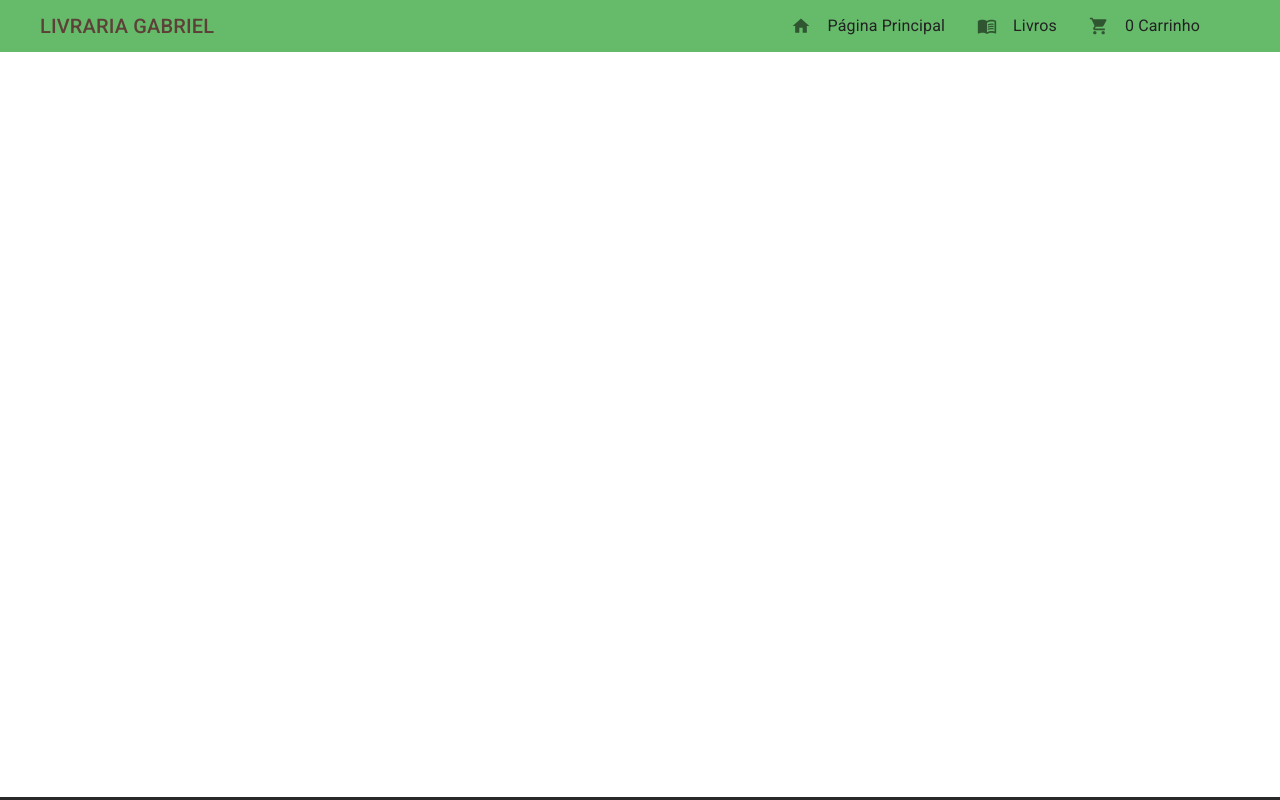
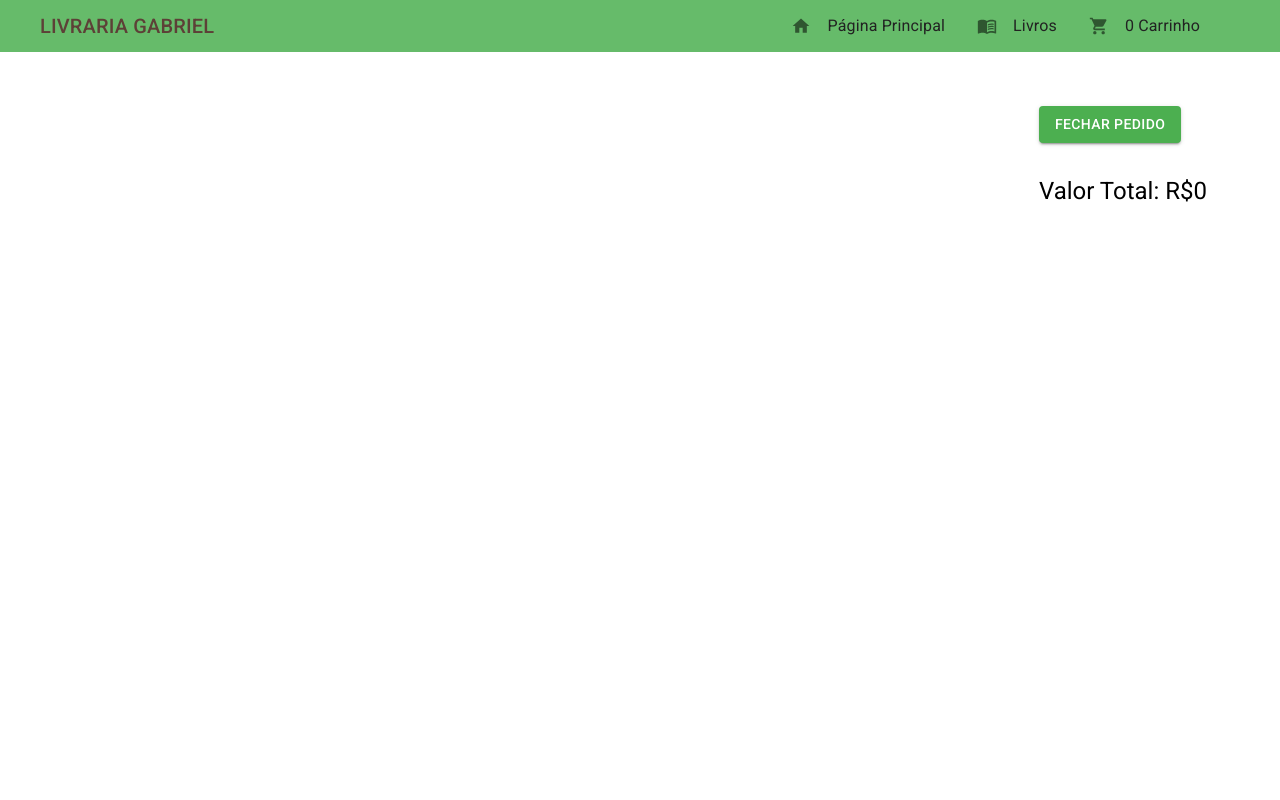
Before and after one commit to gabrielcomputacao/loja-livros-gabriel, a React (Create React App) app in the folder site-livraria-gabriel/: page /carrinho in a window 1280 px wide. Shown: the top 800 px of the page. Built offline with nearby package versions, Linux system fonts and the light colour scheme.

Commit message:
feat: create pagina fechar compra e variavel total

```diff
--- a/site-livraria-gabriel/src/pages/Carrinho.tsx
+++ b/site-livraria-gabriel/src/pages/Carrinho.tsx
@@ -1,29 +1,51 @@
-import { Card, CardContent, Typography } from "@mui/material"
-import { LayoutPrincipal } from "../shared/layouts"
-import storeLivros from "../store/store"
+import { Box, Button, Card, CardContent, Typography } from "@mui/material";
+import { LayoutPrincipal } from "../shared/layouts";
+import storeLivros from "../store/store";
+import { useNavigate } from "react-router-dom";
+import { observer } from "mobx-react";
+import { useMemo } from "react";
 
+export const Carrinho = observer( () => {
+  const { listaLivros } = storeLivros;
+  const navigate = useNavigate();
 
+  const handleClick = (to: string)=>{
+   navigate(to);
+ }
 
-export const Carrinho = () =>{
+ const precoTotalSomado = useMemo( () =>{
 
-    const {listaLivros} = storeLivros
+      return storeLivros.precoTotalCalculado();
+
+ }, [])
 
 
   return (
     <LayoutPrincipal>
-
+      <Box
+        display="flex"
+        flexWrap="wrap"
+        alignItems="center"
+        justifyContent="space-around"
+      >
+        <Box
+          display="flex"
+          flexDirection="column"
+          flexWrap="wrap"
+          alignItems="center"
+          justifyContent="start"
+          gap="2em"
+          width="70%"
+          alignSelf="start"
+        >
           {listaLivros.map((livro) => (
-          <Card key={livro.id} sx={{ width: 400}}>
+            <Card key={livro.id} sx={{ width: '100%'}}>
               <CardContent>
-                <Typography variant="h5">
-                   Título: {livro.titulo}
+                <Typography variant="h5">Título: {livro.titulo}</Typography>
+                <Typography variant="body2" padding=".7em 0">
+                  Descrição: {livro.descricao}
                 </Typography>
-                <Typography variant="body2" padding=".7em 0">
-                  Descrição:  {livro.descricao}
-                </Typography>
-                <Typography variant="h6">
-                   Preço: R$ {livro.preco}
-                </Typography>
+                <Typography variant="h6">Preço: R$ {livro.preco}</Typography>
                 <Typography variant="h6">
                   Categoria: {livro.categoria}
                 </Typography>
@@ -33,8 +55,16 @@ export const Carrinho = () =>{
               </CardContent>
             </Card>
           ))}
-
-
+        </Box>
+        <Box height="100vh" margin="2em 0">
+          <Button variant="contained" onClick={()=>{
+            handleClick('/compra');
+          }}>Fechar Pedido</Button>
+          <Box marginTop="2em">
+            <Typography variant="h5" textAlign="center"> Valor Total: R${precoTotalSomado} </Typography>
+          </Box>
+        </Box>
+      </Box>
     </LayoutPrincipal>
-    )
-}
+  );
+});
--- /dev/null
+++ b/site-livraria-gabriel/src/pages/FecharCompra.tsx
@@ -0,0 +1,16 @@
+import { Box } from "@mui/material"
+import { LayoutPrincipal } from "../shared/layouts"
+
+
+export const FecharCompra = () =>{
+    return(
+        <LayoutPrincipal>
+            <Box>
+
+
+
+            </Box>
+
+        </LayoutPrincipal>
+    )
+}
--- a/site-livraria-gabriel/src/pages/Livro.tsx
+++ b/site-livraria-gabriel/src/pages/Livro.tsx
@@ -13,6 +13,8 @@ import {
 } from "../shared/service/api/livros/LivrosService";
 import storeLivros from "../store/store";
 import { red } from "@mui/material/colors";
+import { useNavigate } from "react-router-dom";
+
 
 export const Livro = () => {
   const params = useParams();
@@ -20,6 +22,7 @@ export const Livro = () => {
   const [quantidade, setQuantidade] = useState('');
   const [addMessage, setAddMessage] = useState('');
   const options = [1, 2, 3, 4, 5, 6, 7, 8, 9, 10];
+  const navigate = useNavigate();
 
   useEffect(() => {
     let idNumber: number = 0;
@@ -66,6 +69,10 @@ export const Livro = () => {
     }else{
       handleAddSuccess('failed')
     }
+  }
+
+  const handleClick = (to: string)=>{
+    navigate(to);
   }
 
   return (
@@ -162,7 +169,9 @@ export const Livro = () => {
           >
             Adicionar ao Carrinho
           </Button>
-          <Button onClick={() => {}} size="medium" color="secondary">
+          <Button onClick={() => {
+              handleClick('/compra');
+          }} size="medium" color="secondary">
             Fechar Pedido
           </Button>
         </Box>
--- a/site-livraria-gabriel/src/routes/index.tsx
+++ b/site-livraria-gabriel/src/routes/index.tsx
@@ -3,6 +3,7 @@
 import { Routes,Route,Navigate } from 'react-router-dom';
 import { Home,Livros, Livro  } from '../pages';
 import { Carrinho } from '../pages/Carrinho';
+import { FecharCompra } from '../pages/FecharCompra';
 
 
 export const AppRoutes = () =>{
@@ -13,6 +14,7 @@ export const AppRoutes = () =>{
             <Route path='/livros' element={<Livros />} />
             <Route path='/livro/:id' element={<Livro />} />
             <Route path='/carrinho' element={<Carrinho />} />
+            <Route path='/compra' element={<FecharCompra />} />
             <Route path='*' element={<Navigate to="/home" />} />
         </Routes>
     );
--- a/site-livraria-gabriel/src/store/store.ts
+++ b/site-livraria-gabriel/src/store/store.ts
@@ -1,4 +1,4 @@
-import { action, makeObservable, observable } from "mobx";
+import { action,  makeObservable, observable } from "mobx";
 import { IListaLivros } from "../shared/service/api/livros/LivrosService";
 
 
@@ -6,18 +6,41 @@ import { IListaLivros } from "../shared/service/api/livros/LivrosService";
 
         listaLivros: IListaLivros[] = [];
         listaIdLivros: number[] = [];
+        precoTotal: number = 0;
 
 
         constructor(){
             makeObservable(this,{
                 listaIdLivros: observable,
                 listaLivros: observable,
-                addLivro: action
+                precoTotal: observable,
+                addLivro: action,
+                precoTotalCalculado: action,
             })
         }
 
         addLivro(livro: IListaLivros){
             this.listaLivros.push(livro);
+
+
+        }
+
+        precoTotalCalculado(){
+
+            if(this.listaLivros.length > 0 && this.listaLivros){
+                this.listaLivros.forEach( (element)=>{
+                if(element.quantidade){
+                    this.precoTotal += element.preco * element.quantidade;
+                }
+
+            })
+
+                return  this.precoTotal;
+            }else{
+
+                return  this.precoTotal;
+
+            }
         }
 
     }
```
Lines whose indentation alone changed are shown as unchanged.
